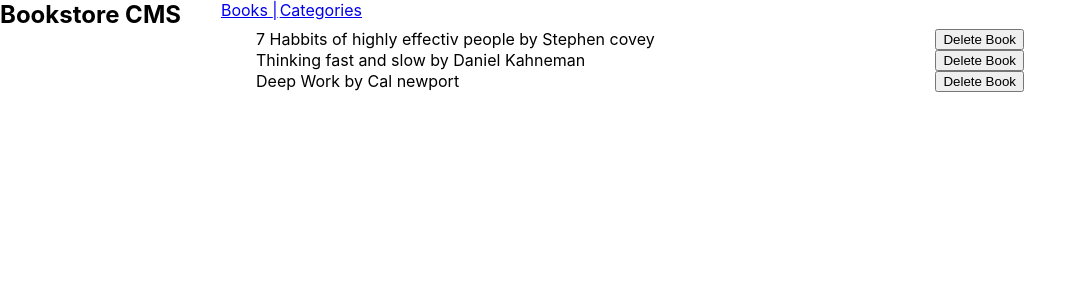
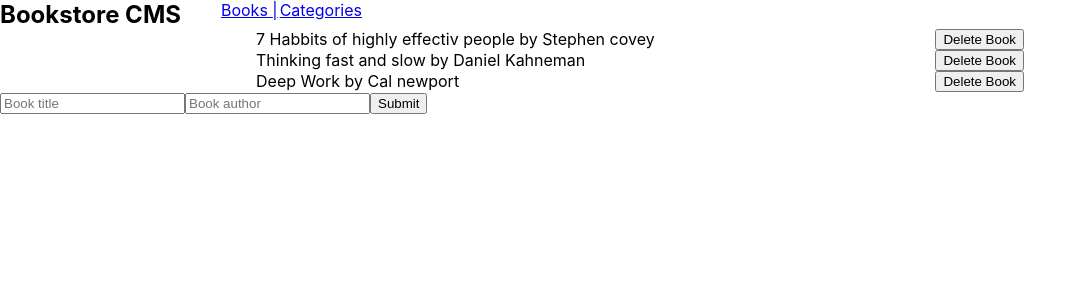
Before and after one commit to yosefHesham/book_store, a React (Create React App) app: page / in a window 1280 px wide. Shown: the top 300 px of the page, without its empty margins (0-1087 px from the left). Built offline with nearby package versions, Linux system fonts and the light colour scheme.

Commit message:
Create form

```diff
--- /dev/null
+++ b/src/components/add_book.js
@@ -0,0 +1,28 @@
+import React from "react";
+
+const AddBook = () => {
+  const [formState, setFormState] = React.useState({ title: "", author: "" });
+
+  const { title, author } = formState;
+  return (
+    <form>
+      <input
+        type="text"
+        name="title"
+        placeholder="Book title"
+        value={title}
+      ></input>
+      <input
+        type="text"
+        name="author"
+        placeholder="Book author"
+        value={author}
+      ></input>
+      <button type="submit" className="input-submit">
+        Submit
+      </button>
+    </form>
+  );
+};
+
+export default AddBook
--- a/src/components/bookList.js
+++ b/src/components/bookList.js
@@ -1,4 +1,5 @@
 import React from "react";
+import AddBook from "./add_book";
 import Book from "./book";
 
 const books = [
@@ -31,6 +32,7 @@ const BookList = () => {
           id={book.id}
         />
       ))}
+      <AddBook/>
     </div>
   );
 };
--- a/src/components/categories.js
+++ b/src/components/categories.js
@@ -3,7 +3,7 @@
   const Categories = () => {
     return (
     <div style={{width:"100%", height:"100vh", display:"flex", justifyContent:"center", alignItems:"center"}}>
-    <button style={{textAlign:"center", margin:"0 auto"}}>Check Status</button>
+    <button>Check Status</button>
     </div>)
   }
 
```
